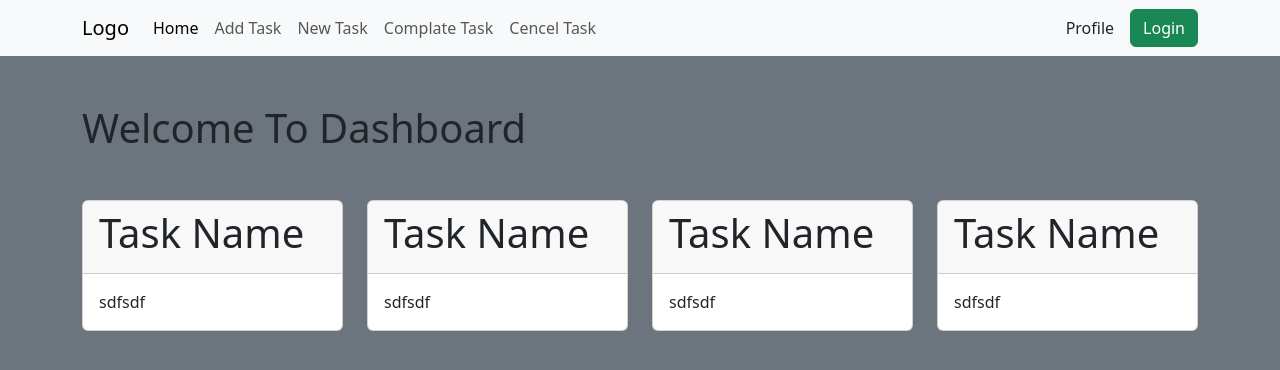
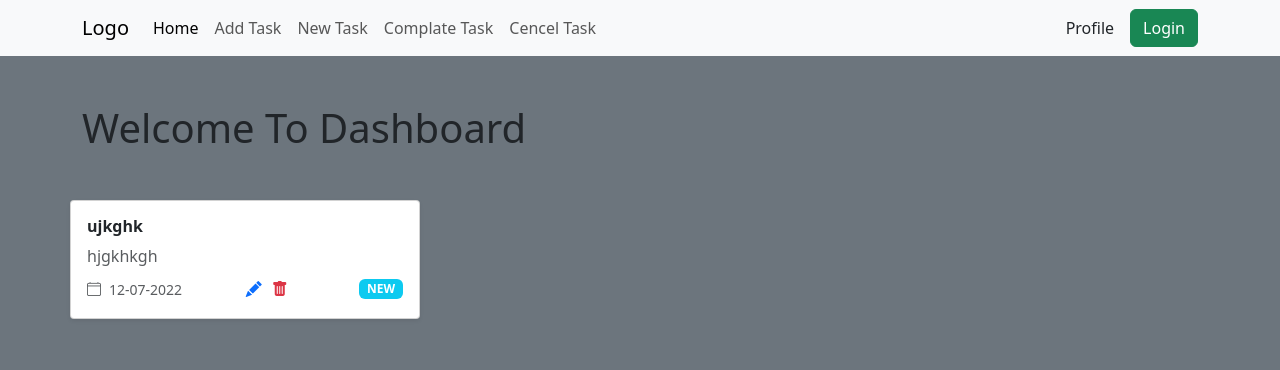
Before and after one commit to rarimon/taskmanager, a React (Vite) app: page / in a window 1280 px wide. Shown: the top 370 px of the page. Built offline with nearby package versions, Linux system fonts and the light colour scheme; sample sign-in values are in the browser's storage.

Commit message:
create task functionality added

```diff
--- a/index.html
+++ b/index.html
@@ -2,9 +2,9 @@
 <html lang="en">
 <head>
   <meta charset="UTF-8" />
-  <link rel="icon" type="image/svg+xml" href="/vite.svg" />
+  <link rel="icon" type="image/svg+xml" href="/t.webp" />
   <meta name="viewport" content="width=device-width, initial-scale=1.0" />
-  <title>Vite + React</title>
+  <title>Task Manger</title>
 </head>
 <body>
 <div id="root"></div>
--- a/src/apirequest/apiRequest.js
+++ b/src/apirequest/apiRequest.js
@@ -2,8 +2,9 @@ import axios   from "axios";
 import {showSuccess, showWarning} from "../helper/AlertHelper.js";
 import {hideLoader, showLoader} from "../redux/state-slice/settingSlice.js";
 import store from "../redux/store/store.js";
-import {setToken} from "../helper/SessionHelper.js";
+import {getToken, setToken} from "../helper/SessionHelper.js";
 
+const Token=getToken();
 const BASE_URL = "https://task-manger-rest-api-project.onrender.com/api/v1";
 
 //user registration
@@ -74,3 +75,44 @@ export const LoginUser = async (userData) => {
     }
 
 }
+
+
+
+//create task
+export const createTask = async (userData) => {
+    try {
+        // show loader
+        store.dispatch(showLoader());
+
+        // Check if token is available
+        let Headers = {
+            headers: {token: Token}
+        }
+
+        // Validate user data
+        const response = await axios.post(`${BASE_URL}/CreateTask`, userData, Headers);
+        if (response.data.status === "error") {
+            const msg = response.data.message || "Task Create failed";
+            showWarning(msg);
+
+            // Hide loader
+            store.dispatch(hideLoader());
+
+            throw new Error(msg);
+        }
+
+        showSuccess("Task Create successful!");
+        // Hide loader
+        store.dispatch(hideLoader());
+
+        return response.data;
+
+    } catch (error) {
+        const errorMsg = error?.response?.data?.message || error.message || "Something went wrong!";
+        showWarning(errorMsg);
+        // Hide loader
+        store.dispatch(hideLoader());
+        throw error;
+    }
+
+}
--- a/src/compnents/Create/CreateTask.jsx
+++ b/src/compnents/Create/CreateTask.jsx
@@ -1,7 +1,56 @@
 import React, {Fragment} from 'react';
-import {NavLink} from "react-router";
+import {NavLink, useNavigate} from "react-router";
+import {isEmpty} from "../../helper/FormHelper.js";
+import {showError} from "../../helper/AlertHelper.js";
+import {createTask} from "../../apirequest/apiRequest.js";
 
 const CreateTask = () => {
+
+
+    const Navigate=useNavigate();
+
+
+    // State to hold form data
+    const [formData, setFormData] = React.useState({
+        title: '',
+        description: '',
+        status: 'New'
+    });
+
+    // Handler for input changes
+    const inputHandler=(e)=>{
+        const {value, name} = e.target;
+        setFormData({
+            ...formData,
+            [name]: value
+        });
+    }
+
+
+    // Handler for form submission
+    const formSubmit=async (e)=>{
+        e.preventDefault();
+
+        // form validation
+        if(isEmpty(formData.title)){
+            showError("Title is required");
+        }
+        else if(isEmpty(formData.description)){
+            showError("Description is required");
+        }
+
+        else {
+            try {
+                // Assuming you have a function to create a task
+                await createTask(formData);
+                Navigate("/new")
+            } catch (error) {
+
+            }
+        }
+
+    }
+
 
 
     return (
@@ -14,14 +63,15 @@ const CreateTask = () => {
                                 <h1>Create Task</h1>
                             </div>
                             <div className="card-body">
-                                <form>
+
+                                <form onSubmit={formSubmit}>
                                     <div className="mb-3">
                                         <label htmlFor="exampleInputEmail1" className="form-label">Title</label>
-                                        <input type="text" className="form-control" id="exampleInputEmail1" aria-describedby="emailHelp"/>
+                                        <input onChange={inputHandler} name="title"  type="text" className="form-control" id="exampleInputEmail1" aria-describedby="emailHelp"/>
                                     </div>
                                     <div className="mb-3">
                                         <label htmlFor="exampleFormControlTextarea1" className="form-label">Description</label>
-                                        <textarea className="form-control" id="exampleFormControlTextarea1" rows="3"></textarea>
+                                        <textarea onChange={inputHandler} name="description" className="form-control" id="exampleFormControlTextarea1" rows="3"></textarea>
                                     </div>
 
                                     <div className="mb-3 text-center">
@@ -30,6 +80,7 @@ const CreateTask = () => {
                                     </div>
 
                                 </form>
+
                             </div>
                         </div>
                     </div>
--- a/src/compnents/Dashboard/Dashboard.jsx
+++ b/src/compnents/Dashboard/Dashboard.jsx
@@ -1,4 +1,5 @@
 import React, {Fragment} from 'react';
+import Card from "../card/Card.jsx";
 
 const Dashboard = () => {
     return (
@@ -8,46 +9,59 @@ const Dashboard = () => {
                 <div className="container mt-5">
                     <div className="row">
                         <h1 className="mb-5">Welcome To Dashboard</h1>
-                        <div className="col-lg-3">
-                            <div className="card">
-                                <div className="card-header">
-                                    <h1>Task Name</h1>
-                                </div>
-                                <div className="card-body">
-                                    sdfsdf
-                                </div>
-                            </div>
-                        </div>
-                        <div className="col-lg-3">
-                            <div className="card">
-                                <div className="card-header">
-                                    <h1>Task Name</h1>
-                                </div>
-                                <div className="card-body">
-                                    sdfsdf
-                                </div>
-                            </div>
-                        </div>
-                        <div className="col-lg-3">
-                            <div className="card">
-                                <div className="card-header">
-                                    <h1>Task Name</h1>
-                                </div>
-                                <div className="card-body">
-                                    sdfsdf
-                                </div>
-                            </div>
-                        </div>
-                        <div className="col-lg-3">
-                            <div className="card">
-                                <div className="card-header">
-                                    <h1>Task Name</h1>
-                                </div>
-                                <div className="card-body">
-                                    sdfsdf
-                                </div>
-                            </div>
-                        </div>
+
+                        <Card
+                            title="ujkghk"
+                            description="hjgkhkgh"
+                            date="12-07-2022"
+                            onEdit={() => alert('Edit clicked')}
+                            onDelete={() => alert('Delete clicked')}
+                        />
+
+
+
+
+
+                        {/*<div className="col-lg-3">*/}
+                        {/*    <div className="card">*/}
+                        {/*        <div className="card-header">*/}
+                        {/*            <h1>Task Name</h1>*/}
+                        {/*        </div>*/}
+                        {/*        <div className="card-body">*/}
+                        {/*            sdfsdf*/}
+                        {/*        </div>*/}
+                        {/*    </div>*/}
+                        {/*</div>*/}
+                        {/*<div className="col-lg-3">*/}
+                        {/*    <div className="card">*/}
+                        {/*        <div className="card-header">*/}
+                        {/*            <h1>Task Name</h1>*/}
+                        {/*        </div>*/}
+                        {/*        <div className="card-body">*/}
+                        {/*            sdfsdf*/}
+                        {/*        </div>*/}
+                        {/*    </div>*/}
+                        {/*</div>*/}
+                        {/*<div className="col-lg-3">*/}
+                        {/*    <div className="card">*/}
+                        {/*        <div className="card-header">*/}
+                        {/*            <h1>Task Name</h1>*/}
+                        {/*        </div>*/}
+                        {/*        <div className="card-body">*/}
+                        {/*            sdfsdf*/}
+                        {/*        </div>*/}
+                        {/*    </div>*/}
+                        {/*</div>*/}
+                        {/*<div className="col-lg-3">*/}
+                        {/*    <div className="card">*/}
+                        {/*        <div className="card-header">*/}
+                        {/*            <h1>Task Name</h1>*/}
+                        {/*        </div>*/}
+                        {/*        <div className="card-body">*/}
+                        {/*            sdfsdf*/}
+                        {/*        </div>*/}
+                        {/*    </div>*/}
+                        {/*</div>*/}
 
 
                     </div>
--- /dev/null
+++ b/src/compnents/card/Card.jsx
@@ -0,0 +1,32 @@
+import React, {Fragment} from 'react';
+
+const Card = ({ title, description, date, onEdit, onDelete }) => {
+    return (
+        <Fragment>
+            <div className="card shadow-sm rounded-1 p-3 mb-4" style={{ maxWidth: '350px' }}>
+                <h6 className="fw-bold text-dark">{title}</h6>
+                <p className="text-muted mb-2">{description}</p>
+
+                <div className="d-flex justify-content-between align-items-center">
+                    <div className="text-muted small d-flex align-items-center gap-2">
+                        <i className="bi bi-calendar4"></i>
+                        <span>{date}</span>
+                    </div>
+
+                    <div className="d-flex align-items-center gap-2">
+                        <button onClick={onEdit} className="btn btn-link p-0 text-primary">
+                            <i className="bi bi-pencil-fill"></i>
+                        </button>
+                        <button onClick={onDelete} className="btn btn-link p-0 text-danger">
+                            <i className="bi bi-trash-fill"></i>
+                        </button>
+                    </div>
+
+                    <span className="badge bg-info text-white ms-2">NEW</span>
+                </div>
+            </div>
+        </Fragment>
+    );
+};
+
+export default Card;
```
